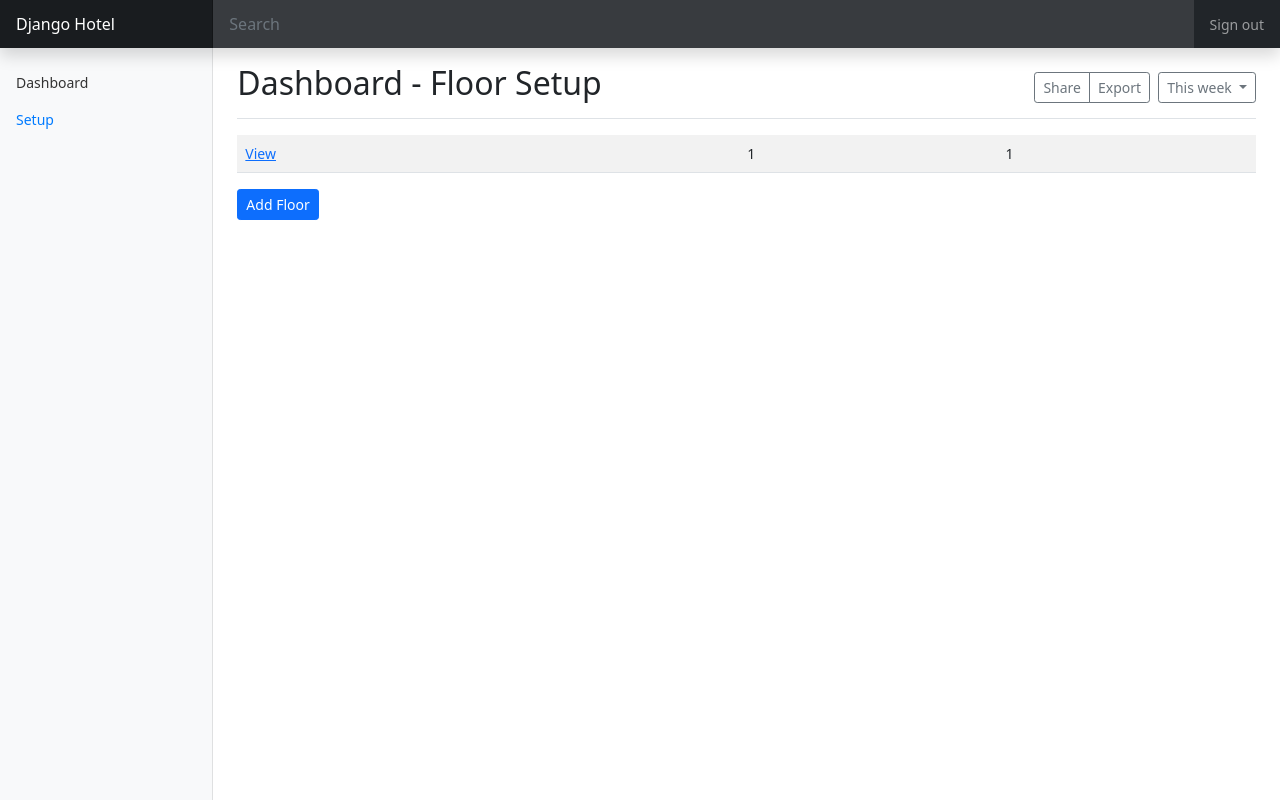
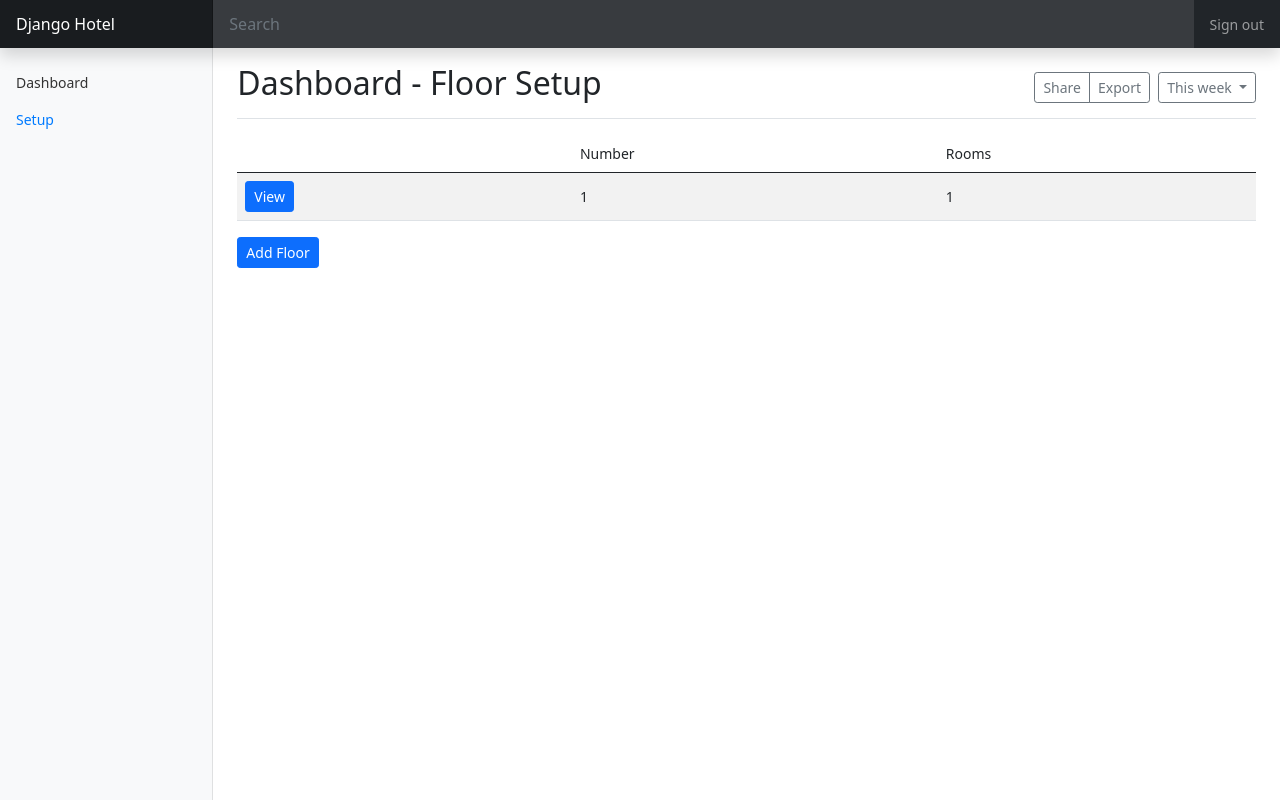
Before and after one commit to majormunky/DjangoHotel, a Django app: page /dashboard/floor-setup/ in a window 1280 px wide. Run offline with Django 3.2, Linux system fonts and the light colour scheme; tables that the repository leaves empty hold one stand-in row (values such as "Sample post").

Commit message:
We can now create new floors from the dashboard page

```diff
--- a/dashboard/templates/dashboard/floor-setup.html
+++ b/dashboard/templates/dashboard/floor-setup.html
@@ -1,4 +1,5 @@
 {% extends 'dashboard-base.html' %}
+{% load static %}
 
 {% block page_name %}Floor Setup{% endblock %}
 
@@ -6,14 +7,23 @@
 <div class="row">
 	<div class="col-sm-12">
 		{% if floor_list %}
-			<table class="table table-striped">
-				{% for floor in floor_list %}
+			<table class="table table-striped" id="floor-table">
+				<thead>
 					<tr>
-						<td><a href="#">View</a></td>
-						<td>{{floor.number}}</td>
-						<td>{{floor.room_set.count}}</td>
+						<td>&nbsp;</td>
+						<td>Number</td>
+						<td>Rooms</td>
 					</tr>
-				{% endfor %}
+				</thead>
+				<tbody class="align-middle">
+					{% for floor in floor_list %}
+						<tr>
+							<td><a class="btn btn-primary btn-sm" href="#">View</a></td>
+							<td>{{floor.number}}</td>
+							<td>{{floor.room_set.count}}</td>
+						</tr>
+					{% endfor %}
+				</tbody>
 			</table>
 		{% else %}
 			<div class="mb-3">
@@ -38,6 +48,7 @@
         			<label class="form-label">Floor Number:</label>
         			<input type="number" class="form-control" id="add-floor-number">
         		</div>
+        		<div class="mt-3 fw-bold text-danger" id="add-floor-number-errors"></div>
       		</div>
       		<div class="modal-footer">
         		<button type="button" class="btn btn-secondary" data-bs-dismiss="modal">Close</button>
@@ -47,12 +58,43 @@
   	</div>
 </div>
 
+<template id="floor-table-row-template">
+	<tr>
+		<td><a class="btn btn-primary btn-sm" href="#">View</a></td>
+		<td class="row-floor-number"></td>
+		<td class="row-room-count"></td>
+	</tr>
+</template>
+
 {% endblock %}
 
 {% block page_scripts %}
+<script src="{% static 'js/ajax.js' %}"></script>
 <script>
-	document.getElementById('add-floor-modal-save-button').addEventListener('click', (event) => {
-		console.log("clicked")
+	const csrf_token = "{{csrf_token}}";
+	const modal = new bootstrap.Modal(document.getElementById('add-floor-modal'));
+
+	document.getElementById('add-floor-modal-save-button').addEventListener('click', async (event) => {
+		const data = {
+			"floor-number": document.getElementById("add-floor-number").value
+		};
+
+		const url = "{% url 'rooms-ajax-create-floor' %}";
+		const response = await postData(url, csrf_token, data);
+		if (response.result == "success") {
+
+			const row_template_el = document.getElementById("floor-table-row-template");
+			const row_template = row_template_el.content.firstElementChild.cloneNode(true);
+			row_template.querySelector(".row-floor-number").innerHTML = response.data.number;
+			row_template.querySelector(".row-room-count").innerHTML = "0";
+
+			document.getElementById("floor-table").querySelector("tbody").appendChild(row_template);
+			document.getElementById("add-floor-number").value = "";
+
+			modal.hide();
+		} else {
+			document.getElementById('add-floor-number-errors').innerHTML = response.message;
+		}
 	});
 </script>
 {% endblock %}
```
